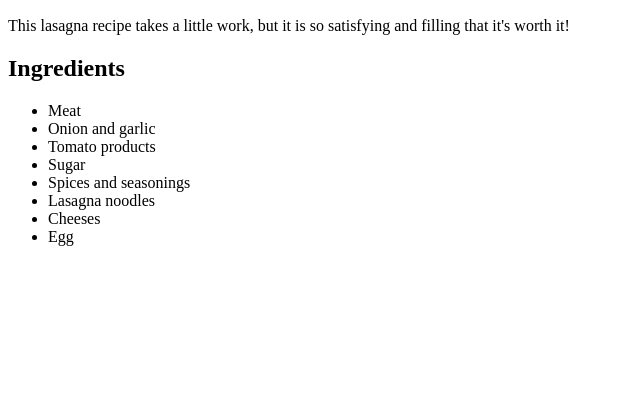
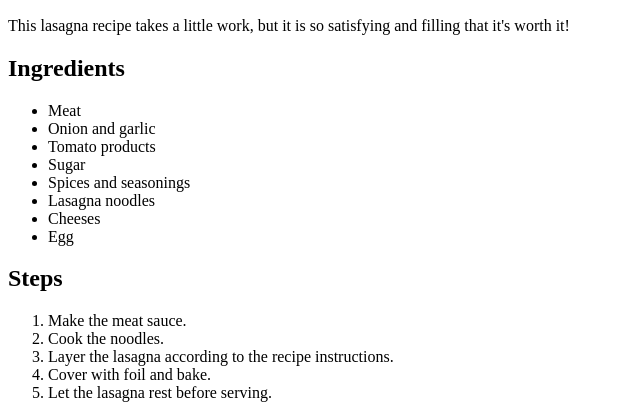
Before and after one commit to apetranov/odin-recipes, a plain HTML site: page recipes/lasagna.html in a window 1280 px wide. Shown: the part 434-852 px from the top of the page, without its empty margins (0-640 px from the left). Before the commit the page ends 800 px from the top, so only its background shows below. Drawn offline with Linux system fonts and the light colour scheme.

Commit message:
Create brownies.html

```diff
--- a/recipes/lasagna.html
+++ b/recipes/lasagna.html
@@ -29,5 +29,15 @@
             <li>Egg</li>
         </ul>
 
+        <h2>Steps</h2>
+
+        <ol>
+            <li>Make the meat sauce.</li>
+            <li>Cook the noodles.</li>
+            <li>Layer the lasagna according to the recipe instructions.</li>
+            <li>Cover with foil and bake.</li>
+            <li>Let the lasagna rest before serving.</li>
+        </ol>
+
     </body>
 </html>
```
Also changed, not shown: index.html (+6 -1 lines), recipes/brownies.html (added, +12 -0 lines).
